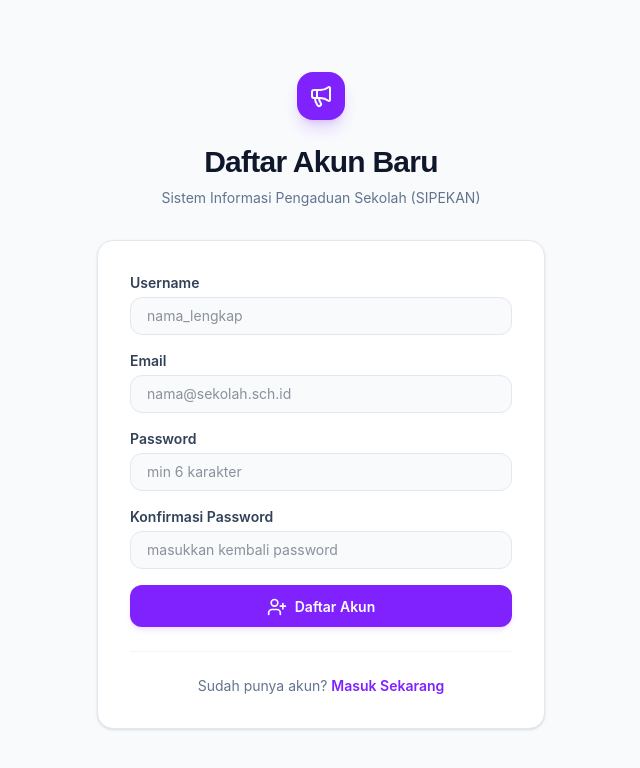
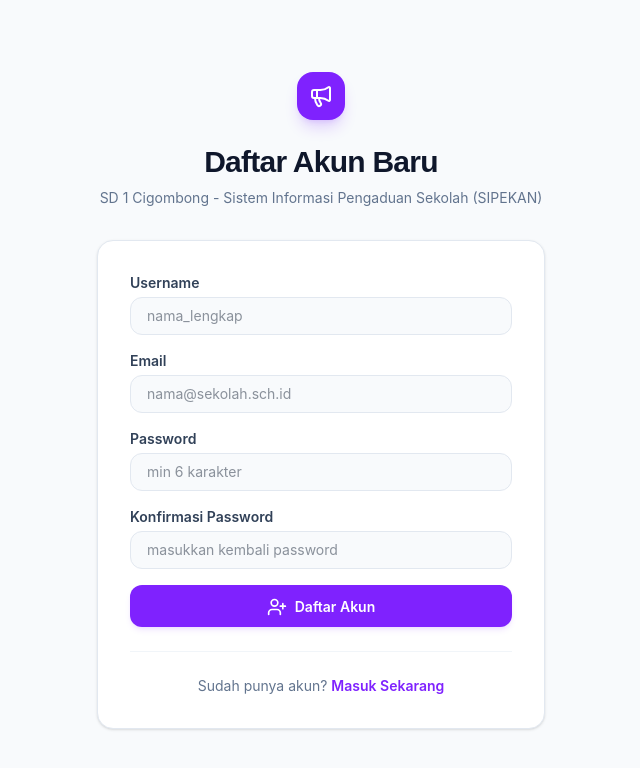
Before and after one commit to rohmatwardiatul06-dotcom/Pengaduan-Sekolah, a React (Vite) app in the folder frontend/: page /register in a window 1280 px wide. Shown: the top 768 px of the page, without its empty margins (319-959 px from the left). Built offline with nearby package versions, Linux system fonts and the light colour scheme.

Commit message:
mengubah sedikit di bagian registrasi

```diff
--- a/frontend/src/pages/MyComplaints.jsx
+++ b/frontend/src/pages/MyComplaints.jsx
@@ -47,7 +47,7 @@ const MyComplaints = () => {
         <div>
           <h1 className="text-2xl font-bold text-slate-800">Daftar Pengaduan Saya</h1>
           <p className="text-sm text-slate-500 mt-1">
-            Melihat status dan mengelola laporan pengaduan yang Anda buat.
+            Melihat status danlaporan pengaduan yang Anda buat.
           </p>
         </div>
         <Link
@@ -55,7 +55,7 @@ const MyComplaints = () => {
           className="inline-flex items-center gap-1.5 px-4 py-2.5 bg-violet-600 hover:bg-violet-700 text-white text-sm font-semibold rounded-xl transition-all shadow-md shadow-violet-600/10 self-start"
         >
           <Plus className="h-4 w-4" />
-          Buat Laporan Baru
+          Buat Laporan
         </Link>
       </div>
 
--- a/frontend/src/pages/Register.jsx
+++ b/frontend/src/pages/Register.jsx
@@ -81,7 +81,7 @@ const Register = () => {
             Daftar Akun Baru
           </h2>
           <p className="mt-2 text-center text-sm text-slate-500">
-            Sistem Informasi Pengaduan Sekolah (SIPEKAN)
+            SD 1 Cigombong - Sistem Informasi Pengaduan Sekolah (SIPEKAN)
           </p>
         </div>
 
```
